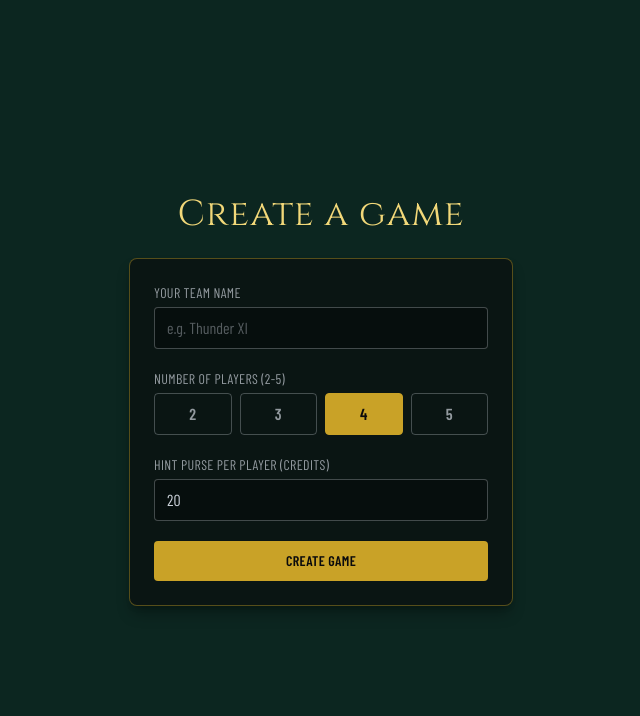
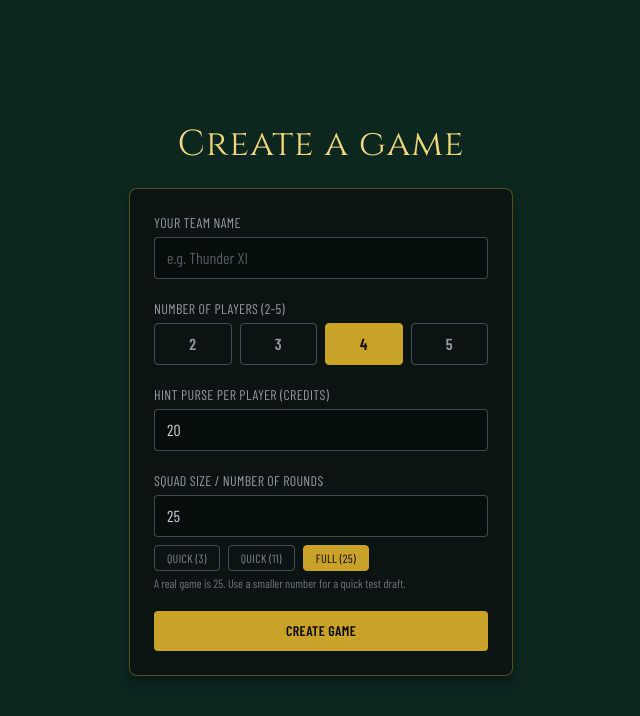
Before and after one commit to HarshDesai21/CricAttax, a Next.js app: page /create in a window 1280 px wide. Shown: the top 716 px of the page, without its empty margins (319-959 px from the left). Built offline with nearby package versions, Linux system fonts and the light colour scheme.

Commit message:
Update page.tsx

```diff
--- a/app/create/page.tsx
+++ b/app/create/page.tsx
@@ -16,6 +16,7 @@ export default function CreateGamePage() {
   const router = useRouter();
   const [numPlayers, setNumPlayers] = useState(4);
   const [hintPurse, setHintPurse] = useState(20);
+  const [numRounds, setNumRounds] = useState(25);
   const [hostTeamName, setHostTeamName] = useState("");
   const [error, setError] = useState("");
   const [submitting, setSubmitting] = useState(false);
@@ -28,7 +29,7 @@ export default function CreateGamePage() {
       const res = await fetch("/api/games", {
         method: "POST",
         headers: { "Content-Type": "application/json" },
-        body: JSON.stringify({ numPlayers, hintPurse, hostTeamName }),
+        body: JSON.stringify({ numPlayers, hintPurse, numRounds, hostTeamName }),
       });
       const data = await res.json();
       if (!res.ok) {
@@ -97,6 +98,37 @@ export default function CreateGamePage() {
               />
             </div>
 
+            <div>
+              <FieldLabel>Squad size / number of rounds</FieldLabel>
+              <TextInput
+                type="number"
+                min={1}
+                max={25}
+                value={numRounds}
+                onChange={(e) => setNumRounds(Number(e.target.value))}
+                required
+              />
+              <div className="mt-2 flex gap-2">
+                {[3, 11, 25].map((n) => (
+                  <button
+                    type="button"
+                    key={n}
+                    onClick={() => setNumRounds(n)}
+                    className={`rounded border px-3 py-1 font-body text-xs uppercase tracking-wide transition ${
+                      numRounds === n
+                        ? "border-gold bg-gold text-stock"
+                        : "border-silver/30 text-silver/60 hover:border-gold/50"
+                    }`}
+                  >
+                    {n === 25 ? "Full (25)" : `Quick (${n})`}
+                  </button>
+                ))}
+              </div>
+              <p className="mt-1 font-body text-xs text-silver/50">
+                A real game is 25. Use a smaller number for a quick test draft.
+              </p>
+            </div>
+
             <ErrorText>{error}</ErrorText>
 
             <Button type="submit" disabled={submitting} className="w-full">
```
